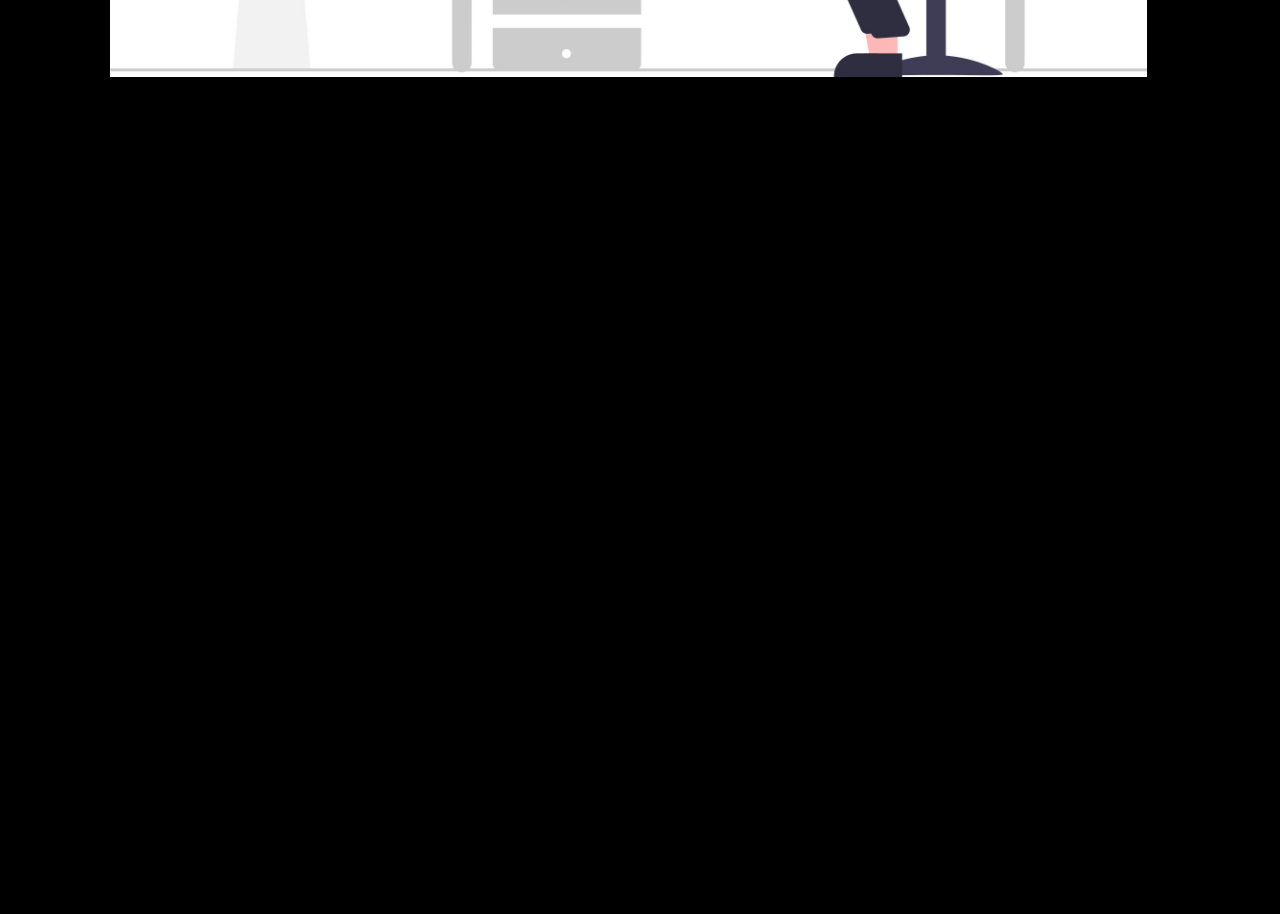
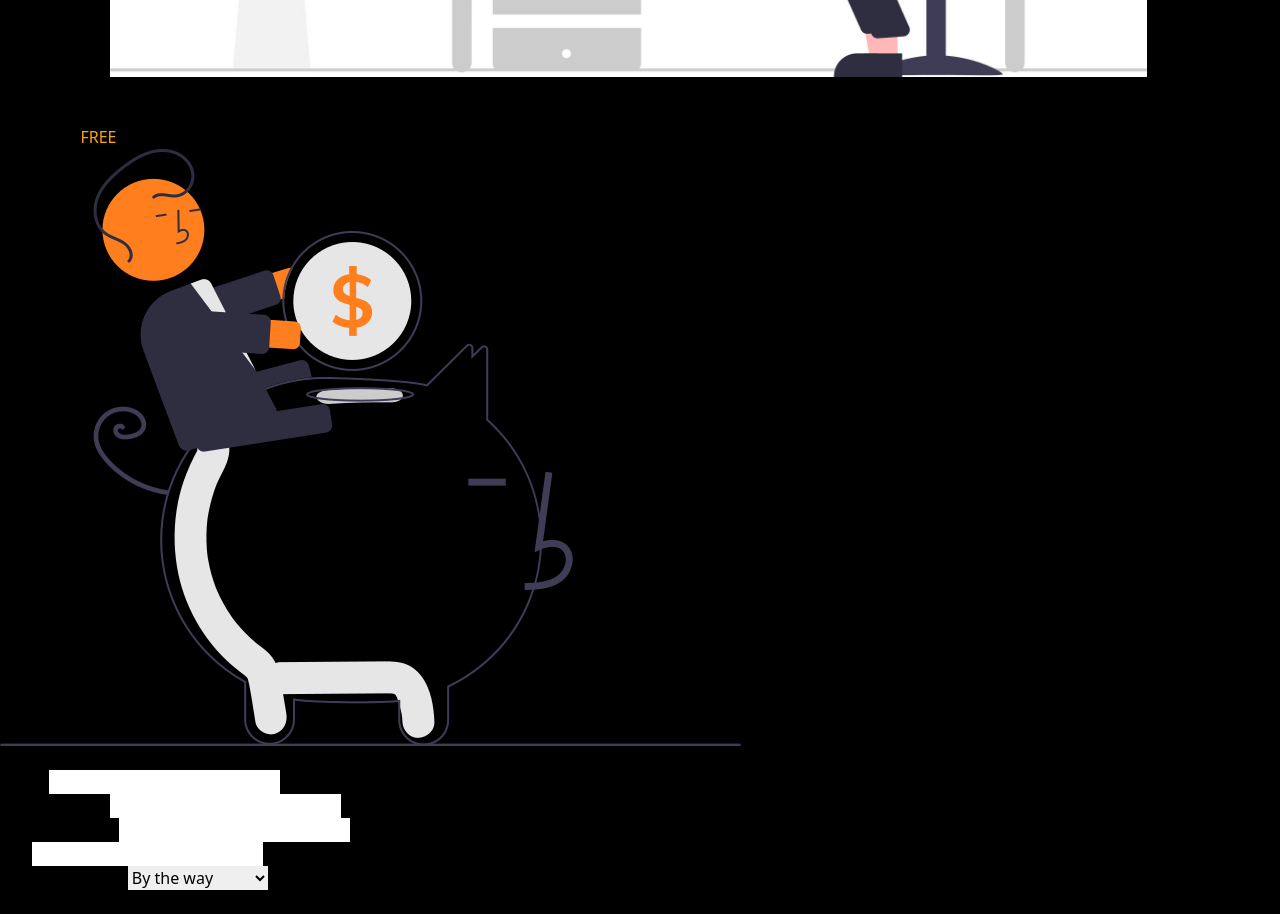
Before and after one commit to Sujeeththecoder/React_Website, a React (Vite) app in the folder my-project/: page / in a window 1280 px wide. Shown: the part 5740-6654 px from the top of the page. Before the commit the page ends 5865 px from the top, so only its background shows below. Built offline with nearby package versions, Linux system fonts and the light colour scheme.

Commit message:
complete form component

```diff
--- a/my-project/src/App.jsx
+++ b/my-project/src/App.jsx
@@ -5,6 +5,7 @@ import Benefits from "./components/Benefits"
 import Video from "./components/Video"
 import Teachers from "./components/Teachers"
 import SimpleSteps from "./components/SimpleSteps"
+import Form from "./components/Form"
 export default function App() {
   return (
    <div>
@@ -16,6 +17,7 @@ export default function App() {
     <Video/>
     <Teachers/>
     <SimpleSteps/>
+    <Form/>
    </div>
 
 
--- /dev/null
+++ b/my-project/src/components/Form.jsx
@@ -0,0 +1,44 @@
+import React from 'react';
+
+function Form() {
+  return (
+    <div className='flex items-center justify-center h-screen mt-20'>
+      <div className="max-w-[960px] grid grid-cols-2 items-center gap-20 p-5">
+        <div className='relative'>
+            <h1 className='text-white mb-6 text-5xl font-bold'>book your <span style={{ color: 'orange' }}>FREE</span> session</h1>
+          <img src="./images/FreeSession.png" alt="" />
+          <h1 className='text-white text-xl text-center items-center'>Book your first session with us, absolutely FREE</h1>
+        </div>
+        <div>
+          <form method="POST">
+            <div className='flex flex-col text-white space-y-1'>
+              <label>Name:</label>
+              <input type="text" className='py-2 px-3 rounded-xl text-black'/>
+              <br />
+              <label>Email Address:</label>
+              <input type="email" className='py-2 px-3 rounded-xl text-black'/>
+              <br />
+              <label>Phone Number:</label>
+              <input type="tel" className='py-2 px-3 rounded-xl text-black'/>
+              <br />
+              <label>City:</label>
+              <input type="text" className='py-2 px-3  rounded-xl text-black'/>
+              <br />
+              <label>Your Instrument:</label>
+              <select className='py-2 px-3 rounded-xl text-black'>
+                <option value="BTW" className='text-black'>By the way</option>
+                <option value="TTYL" className=' text-black'>Talk to you later</option>
+                <option value="TBH" className='text-black'>To be honest</option>
+                <option value="IDK" className='text-black'>I don’t know</option>
+              </select>
+              <br />
+              <button type="submit" className='text-white bg-orange-600 py-2 px-4 rounded-xl '>Book Now</button>
+            </div>
+          </form>
+        </div>
+      </div>
+    </div>
+  );
+}
+
+export default Form;
```
Also changed, not shown: my-project/public/images/FreeSession.png (added).
